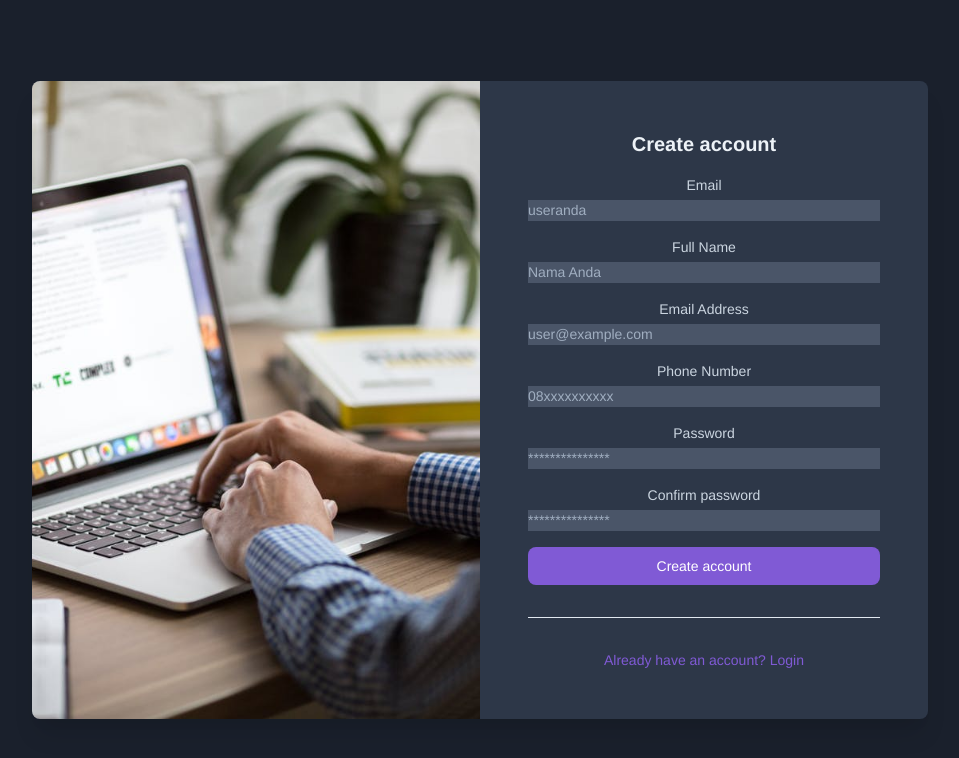
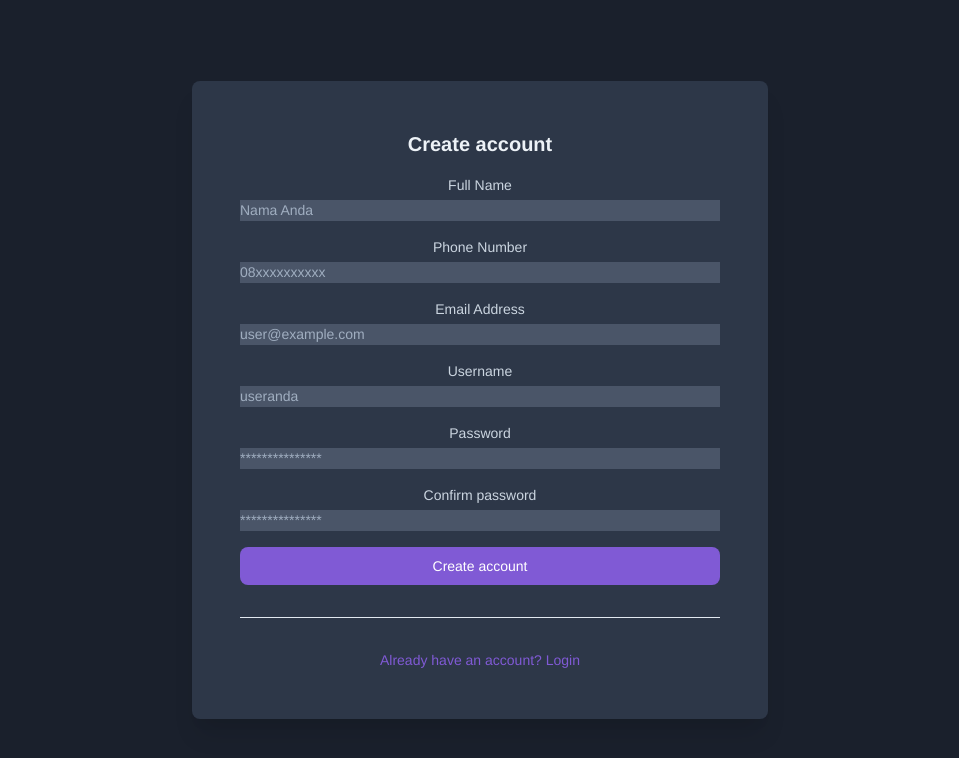
Before and after one commit to musfirotus/wms-fe, a Vue app: page /register in a window 1280 px wide. Shown: the top 758 px of the page, without its empty margins (160-1119 px from the left). Built offline with nearby package versions, Linux system fonts and the light colour scheme.

Commit message:
register

```diff
--- a/src/components/Auth/RegisterComponent.vue
+++ b/src/components/Auth/RegisterComponent.vue
@@ -1,93 +1,137 @@
 <template>
     <div class="flex items-center min-h-screen p-6 bg-gray-900">
         <div
-        class="flex-1 h-full max-w-4xl mx-auto overflow-hidden rounded-lg shadow-xl bg-gray-800"
+            class="flex-1 h-full max-w-xl mx-auto overflow-hidden rounded-lg shadow-xl bg-gray-800"
         >
             <div class="flex flex-col overflow-y-auto md:flex-row">
-          <div class="h-32 md:h-auto md:w-1/2">
+                <!-- <div class="h-32 md:h-auto md:w-1/2">
                     <img
                     aria-hidden="true"
                     class="object-cover w-full h-full"
                     src="@/assets/img/create-account-office.jpeg"
                     alt="Office"
                     />
-          </div>
-          <div class="flex items-center justify-center p-6 sm:p-12 md:w-1/2">
-            <div class="w-full">
-              <h1
-                class="mb-4 text-xl font-semibold text-gray-200"
+                </div> -->
+                <div
+
+                    class="flex items-center justify-center p-6 sm:p-12 md:w-full"
                 >
+                    <form class="w-full">
+                        <h1 class="mb-4 text-xl font-semibold text-gray-200">
                             Create account
                         </h1>
-              <label class="block text-sm">
-                <span class="text-gray-400">Email</span>
+                        <div>
+                            <label
+                                class="block text-gray-400 text-sm"
+                                for="full_name">
+                                Full Name
+                            </label>
+                            <input
+                                class="block w-full mt-1 text-sm border-gray-600 bg-gray-700 focus:border-purple-400 focus:outline-none focus:shadow-outline-purple text-gray-300 focus:shadow-outline-gray form-input"
+                                placeholder="Nama Anda"
+                                id="full_name"
+                                type="text"
+                                v-model="datas.full_name"
+                            />
+                        </div>
+
+                        <div>
+                            <label
+                                class="text-gray-400 block mt-4 text-sm"
+                                for="phone_number">
+                                Phone Number
+                            </label>
+                            <input
+                                class="block w-full mt-1 text-sm border-gray-600 bg-gray-700 focus:border-purple-400 focus:outline-none focus:shadow-outline-purple text-gray-300 focus:shadow-outline-gray form-input"
+                                placeholder="08xxxxxxxxxx"
+                                id="phone_number"
+                                type="text"
+                                v-model="datas.phone_number"
+                            />
+                        </div>
+
+                        <div>
+                            <label
+                                class="block text-gray-400 mt-4 text-sm"
+                                for="email">
+                                Email Address
+                            </label>
+                            <input
+                                class="block w-full mt-1 text-sm border-gray-600 bg-gray-700 focus:border-purple-400 focus:outline-none focus:shadow-outline-purple text-gray-300 focus:shadow-outline-gray form-input"
+                                placeholder="user@example.com"
+                                id="email"
+                                type="email"
+                                v-model="datas.email"
+                            />
+                        </div>
+
+                        <div>
+                            <label
+                                class="block text-gray-400 mt-4 text-sm"
+                                for="username">
+                                Username
+                            </label>
                             <input
                                 class="block w-full mt-1 text-sm border-gray-600 bg-gray-700 focus:border-purple-400 focus:outline-none focus:shadow-outline-purple text-gray-300 focus:shadow-outline-gray form-input"
                                 placeholder="useranda"
+                                id="username"
+                                type="text"
+                                v-model="datas.username"
                             />
+                        </div>
+
+                        <div>
+                            <label
+                                class="block text-gray-400 mt-4 text-sm"
+                                for="password">
+                                Password
                             </label>
-
-              <label class="block mt-4 text-sm">
-                <span class="text-gray-400">
-                  Full Name
-                </span>
-                <input
-                  class="block w-full mt-1 text-sm border-gray-600 bg-gray-700 focus:border-purple-400 focus:outline-none focus:shadow-outline-purple text-gray-300 focus:shadow-outline-gray form-input"
-                  placeholder="Nama Anda"
-                />
-              </label>
-
-              <label class="block mt-4 text-sm">
-                <span class="text-gray-400">Email Address</span>
-                <input
-                  class="block w-full mt-1 text-sm border-gray-600 bg-gray-700 focus:border-purple-400 focus:outline-none focus:shadow-outline-purple text-gray-300 focus:shadow-outline-gray form-input"
-                  placeholder="user@example.com"
-                />
-              </label>
-
-              <label class="block mt-4 text-sm">
-                <span class="text-gray-400">Phone Number</span>
-                <input
-                  class="block w-full mt-1 text-sm border-gray-600 bg-gray-700 focus:border-purple-400 focus:outline-none focus:shadow-outline-purple text-gray-300 focus:shadow-outline-gray form-input"
-                  placeholder="08xxxxxxxxxx"
-                />
-              </label>
-
-              <label class="block mt-4 text-sm">
-                <span class="text-gray-400">Password</span>
                             <input
                                 class="block w-full mt-1 text-sm border-gray-600 bg-gray-700 focus:border-purple-400 focus:outline-none focus:shadow-outline-purple text-gray-300 focus:shadow-outline-gray form-input"
                                 placeholder="***************"
+                                id="password"
                                 type="password"
+                                v-model="datas.password"
                             />
+                        </div>
+                        <div>
+                            <label
+                                class="block text-gray-400 mt-4 text-sm"
+                                for="confirm">
+                                Confirm password
                             </label>
-
-              <label class="block mt-4 text-sm">
-                <span class="text-gray-400">
-                  Confirm password
-                </span>
                             <input
                                 class="block w-full mt-1 text-sm border-gray-600 bg-gray-700 focus:border-purple-400 focus:outline-none focus:shadow-outline-purple text-gray-300 focus:shadow-outline-gray form-input"
                                 placeholder="***************"
+                                id="confirm"
                                 type="password"
+                                v-model="datas.confirm"
                             />
-              </label>
+                        </div>
+                        <div>
                             <button
                                 class="block w-full px-4 py-2 mt-4 text-sm font-medium leading-5 text-center text-white transition-colors duration-150 bg-purple-600 border border-transparent rounded-lg active:bg-purple-600 hover:bg-purple-700 focus:outline-none focus:shadow-outline-purple"
                                 type="submit"
+                                @click="sendRequest"
                             >
                                 Create account
                             </button>
+                        </div>
 
                         <hr class="my-8" />
 
-              <p class="mt-4 text-sm font-medium text-purple-600 dark:text-purple-400">
+                        <div class="mt-1">
+                            <p class="text-sm font-medium text-purple-600 dark:text-purple-400">
                                 Already have an account?
-                <router-link :to="{ name: 'Login' }" class="hover:underline">
+                                <router-link
+                                    :to="{ name: 'Login' }"
+                                    class="hover:underline"
+                                >
                                     Login
                                 </router-link>
                             </p>
                         </div>
+                    </form>
                 </div>
             </div>
         </div>
@@ -95,40 +139,49 @@
 </template>
 
 <script>
-  import { mapActions } from 'vuex';
+    import { mapActions, mapState } from "vuex";
     export default {
         name: "RegisterIndex",
         data() {
             return {
+                datas: {
                     username: "",
                     password: "",
-        phone: "",
+                    phone_number: "",
                     email: "",
-        fullname: "",
+                    full_name: "",
+                    confirm: "",
                 }
+            };
+        },
+        computed: {
+            ...mapState("Auth", ["errorMessage"]),
         },
         methods: {
-      regForm(e) {
-        let error = [];
-        if (this.full_name === "") error.push("Full Name is Required");
-        if (this.username === "") error.push("Username is Required");
-        if (this.password === "") error.push("Password is Required");
-        if (this.email === "") error.push("Email Address is Required");
-        if (this.phone_number === "") error.push("Phone Number is Required");
-        else {
+            ...mapActions("Auth", ["register"]),
+            sendRequest(e) {
+                e.preventDefault();
+                const error = [];
+                if (this.datas.username === "") error.push("Username required");
+                if (this.datas.password === "") error.push("Password required");
+                if (this.datas.phone_number === "") error.push("Phone Number required");
+                if (this.datas.email === "") error.push("Email required");
+                if (this.datas.full_name === "") error.push("Full Name required");
+                if (this.datas.confirm !== this.datas.password) error.push("Confirm Password doesn't Match");
+                if (error.length > 0) {
+                    alert(error.join(",\r\n"));
+                } else {
                     const payload = {
-            full_name: this.full_name,
-            username: this.username,
-            password: this.password,
-            email: this.email,
-            phone_number: this.phone_number,
-          };
+                        username: this.datas.username,
+                        password: this.datas.password,
+                        full_name: this.datas.full_name,
+                        phone_number: this.datas.phone_number,
+                        email: this.datas.email
+                    }
                     this.register(payload);
                 }
-        e.preventDefault();
                 return false;
             },
-      ...mapActions("Auth", ["register"]),
         },
     };
 </script>
```
Also changed, not shown: src/store/index.js (+4 -4 lines), 1 other file (tests, documents, lock files or other folders). Lines whose indentation alone changed are shown as unchanged.
